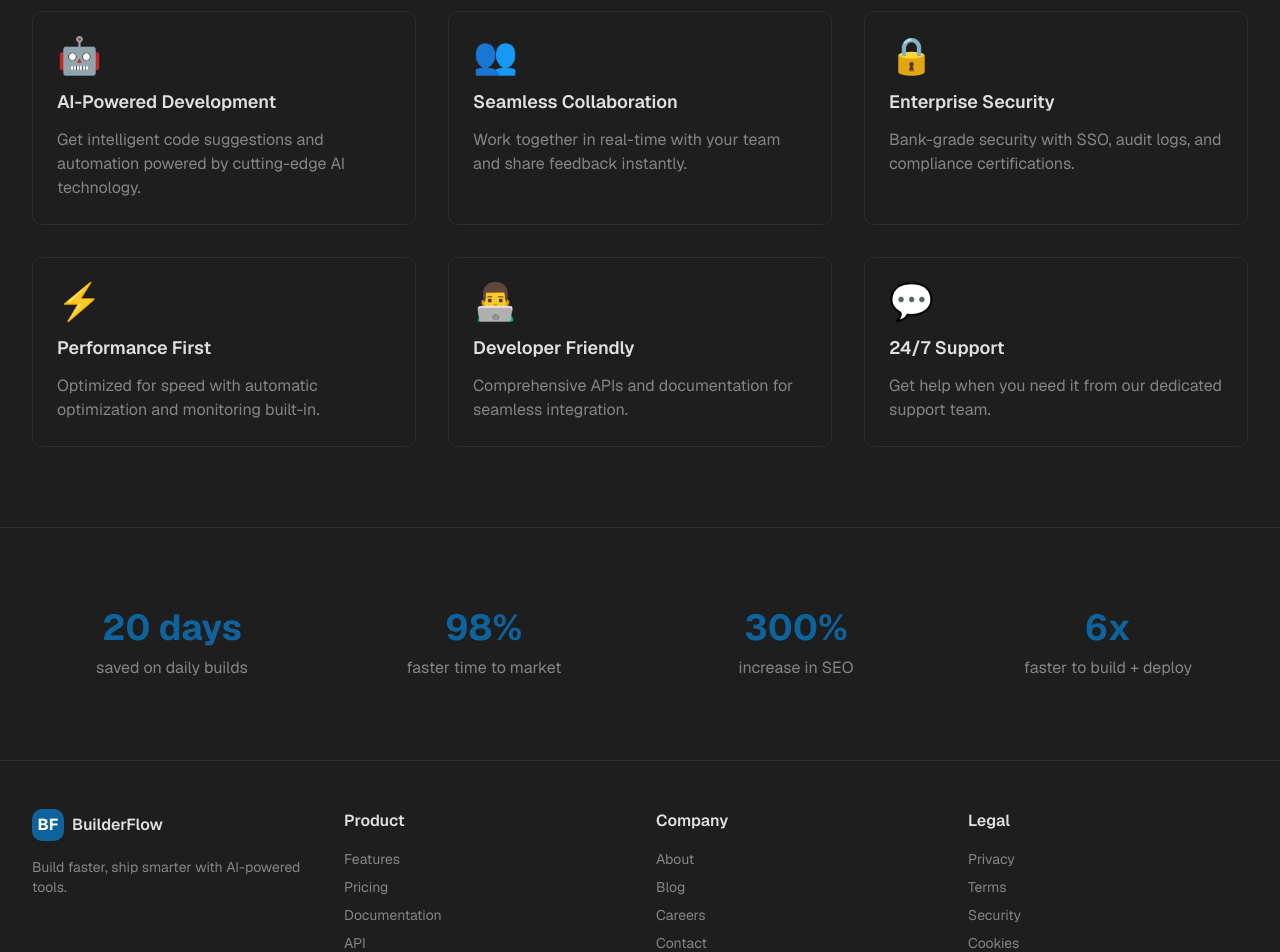
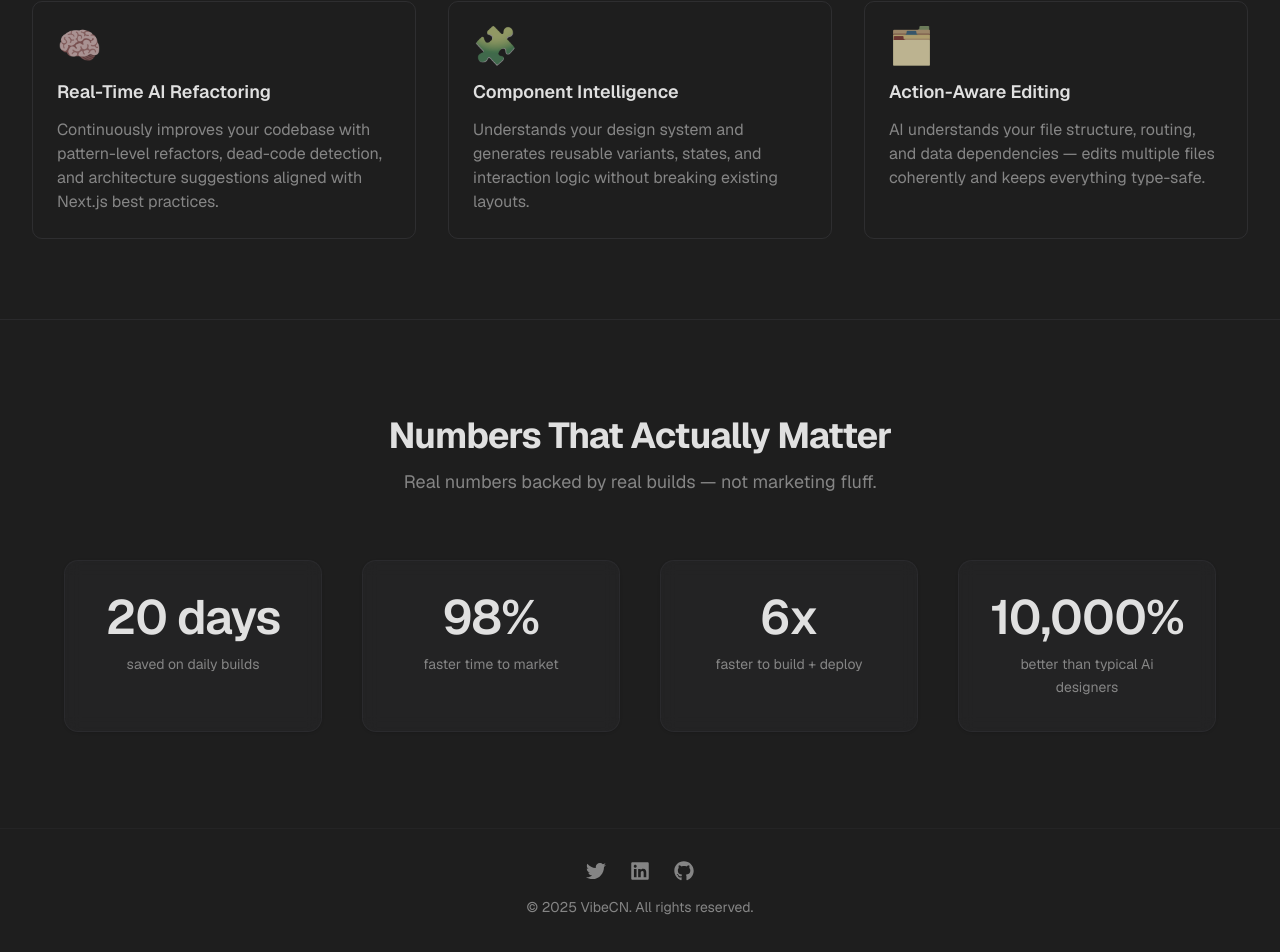
Before and after one commit to yohaboy/ShadCNai, a Next.js app: page / in a window 1280 px wide. Shown: the part 1018-1970 px from the top of the page. Built offline with nearby package versions, Linux system fonts and the light colour scheme.

Commit message:
hompe-page-update

```diff
--- a/components/Hero/Features.tsx
+++ b/components/Hero/Features.tsx
@@ -3,42 +3,49 @@
 export default function Features() {
   const features = [
     {
-      title: 'AI-Powered Development',
-      description: 'Get intelligent code suggestions and automation powered by cutting-edge AI technology.',
-      icon: '🤖',
+      title: "Autonomous UI Generation",
+      description:
+        "Describe a component and get production-ready shadcn UI, TypeScript, and Tailwind code — structurally clean, linted, and instantly usable.",
+      icon: "🎨",
     },
     {
-      title: 'Seamless Collaboration',
-      description: 'Work together in real-time with your team and share feedback instantly.',
-      icon: '👥',
+      title: "Not Your Average Purple AI UI",
+      description:
+        "No glowing gradients, no galaxy-brain marketing fluff. Just an AI that actually writes code instead of trying to hypnotize you with neon blobs.",
+      icon: "🤡",
     },
     {
-      title: 'Enterprise Security',
-      description: 'Bank-grade security with SSO, audit logs, and compliance certifications.',
-      icon: '🔒',
+      title: "Fairprice",
+      description:
+        "Transparent, usage-based compute with no hidden surcharges. Scale AI generation up or down without unpredictable billing or vendor traps.",
+      icon: "💰",
     },
     {
-      title: 'Performance First',
-      description: 'Optimized for speed with automatic optimization and monitoring built-in.',
-      icon: '⚡',
+      title: "Real-Time AI Refactoring",
+      description:
+        "Continuously improves your codebase with pattern-level refactors, dead-code detection, and architecture suggestions aligned with Next.js best practices.",
+      icon: "🧠",
     },
     {
-      title: 'Developer Friendly',
-      description: 'Comprehensive APIs and documentation for seamless integration.',
-      icon: '👨‍💻',
+      title: "Component Intelligence",
+      description:
+        "Understands your design system and generates reusable variants, states, and interaction logic without breaking existing layouts.",
+      icon: "🧩",
     },
     {
-      title: '24/7 Support',
-      description: 'Get help when you need it from our dedicated support team.',
-      icon: '💬',
-    },
-  ]
+      title: "Action-Aware Editing",
+      description:
+        "AI understands your file structure, routing, and data dependencies — edits multiple files coherently and keeps everything type-safe.",
+      icon: "🗂️",
+    }
+  ];
+
 
   return (
     <section className="py-20 px-4 sm:px-6 lg:px-8">
       <div className="max-w-7xl mx-auto">
         <div className="text-center space-y-4 mb-16">
-          <h2 className="text-3xl sm:text-4xl font-bold tracking-tight">Everything you need</h2>
+          <h2 className="text-3xl sm:text-4xl font-bold tracking-tight">Everything you need to vibe</h2>
           <p className="text-lg text-muted-foreground">Powerful features designed to help you build faster and better.</p>
         </div>
 
@@ -48,7 +55,7 @@ export default function Features() {
               key={index}
               className="group p-6 rounded-lg border border-border/50 hover:border-primary/50 hover:bg-primary/5 transition duration-300 space-y-3"
             >
-              <div className="text-4xl">{feature.icon}</div>
+              <div className="text-4xl inline-block filter grayscale-68 brightness-75 contrast-125">{feature.icon}</div>
               <h3 className="font-semibold text-lg">{feature.title}</h3>
               <p className="text-muted-foreground">{feature.description}</p>
             </div>
--- a/components/Hero/Footer.tsx
+++ b/components/Hero/Footer.tsx
@@ -1,58 +1,31 @@
 'use client'
 
+import { FaTwitter, FaLinkedin, FaGithub } from 'react-icons/fa'
 import Link from 'next/link'
 
 export default function Footer() {
+  const currentYear = new Date().getFullYear()
+
   return (
-    <footer className="border-t border-border/50 py-12 px-4 sm:px-6 lg:px-8">
-      <div className="max-w-7xl mx-auto">
-        <div className="grid md:grid-cols-4 gap-8 mb-8">
-          <div className="space-y-4">
-            <div className="flex items-center gap-2">
-              <div className="w-8 h-8 bg-primary rounded-lg flex items-center justify-center text-primary-foreground font-bold">
-                BF
-              </div>
-              <span className="font-semibold">BuilderFlow</span>
-            </div>
-            <p className="text-sm text-muted-foreground">Build faster, ship smarter with AI-powered tools.</p>
-          </div>
-
-          <div className="space-y-4">
-            <h4 className="font-semibold">Product</h4>
-            <ul className="space-y-2 text-sm text-muted-foreground">
-              <li><Link href="#" className="hover:text-foreground transition">Features</Link></li>
-              <li><Link href="/pricing" className="hover:text-foreground transition">Pricing</Link></li>
-              <li><Link href="#" className="hover:text-foreground transition">Documentation</Link></li>
-              <li><Link href="#" className="hover:text-foreground transition">API</Link></li>
-            </ul>
-          </div>
-
-          <div className="space-y-4">
-            <h4 className="font-semibold">Company</h4>
-            <ul className="space-y-2 text-sm text-muted-foreground">
-              <li><Link href="#" className="hover:text-foreground transition">About</Link></li>
-              <li><Link href="#" className="hover:text-foreground transition">Blog</Link></li>
-              <li><Link href="#" className="hover:text-foreground transition">Careers</Link></li>
-              <li><Link href="#" className="hover:text-foreground transition">Contact</Link></li>
-            </ul>
-          </div>
-
-          <div className="space-y-4">
-            <h4 className="font-semibold">Legal</h4>
-            <ul className="space-y-2 text-sm text-muted-foreground">
-              <li><Link href="#" className="hover:text-foreground transition">Privacy</Link></li>
-              <li><Link href="#" className="hover:text-foreground transition">Terms</Link></li>
-              <li><Link href="#" className="hover:text-foreground transition">Security</Link></li>
-              <li><Link href="#" className="hover:text-foreground transition">Cookies</Link></li>
-            </ul>
-          </div>
+    <footer className="border-t border-border/20 py-8 px-4 sm:px-6 lg:px-8">
+      <div className="max-w-7xl mx-auto flex flex-col items-center justify-center gap-4">
+        {/* Social links */}
+        <div className="flex gap-6 text-muted-foreground">
+          <Link href="https://twitter.com" target="_blank" className="hover:text-foreground transition">
+            <FaTwitter size={20} />
+          </Link>
+          <Link href="https://linkedin.com" target="_blank" className="hover:text-foreground transition">
+            <FaLinkedin size={20} />
+          </Link>
+          <Link href="https://github.com" target="_blank" className="hover:text-foreground transition">
+            <FaGithub size={20} />
+          </Link>
         </div>
 
-        <div className="pt-8 border-t border-border/50">
-          <p className="text-sm text-muted-foreground text-center">
-            &copy; 2025 BuilderFlow. All rights reserved.
-          </p>
-        </div>
+        {/* Copyright */}
+        <p className="text-sm text-muted-foreground text-center">
+          &copy; {currentYear} VibeCN. All rights reserved.
+        </p>
       </div>
     </footer>
   )
--- a/components/Hero/Home.tsx
+++ b/components/Hero/Home.tsx
@@ -5,18 +5,14 @@ import { Button } from '@/components/ui/button'
 
 export default function Hero() {
   return (
-    <section className="relative min-h-[calc(100vh-64px)] flex items-center justify-center px-4 sm:px-6 lg:px-8 py-20 overflow-hidden">
-      {/* Background decoration */}
-      <div className="absolute top-20 right-0 w-96 h-96 bg-primary/20 rounded-full blur-3xl -z-10"></div>
-      <div className="absolute bottom-0 left-0 w-96 h-96 bg-accent/10 rounded-full blur-3xl -z-10"></div>
-
+    <section className="relative min-h-[calc(65vh-64px)] flex items-center justify-center px-4 sm:px-6 lg:px-8 overflow-hidden">
       <div className="max-w-3xl mx-auto text-center space-y-8">
         <div className="inline-block px-4 py-2 bg-primary/10 border border-primary/20 rounded-full">
-          <span className="text-sm font-medium text-primary"> Vibe the right way</span>
+          <span className="text-md font-extrabold text-primary"> Vibe the right way</span>
         </div>
 
-        <h1 className="text-4xl sm:text-6xl font-bold tracking-tight text-balance">
-          The Platform to Build the Web
+        <h1 className="text-4xl sm:text-6xl font-semibold tracking-tight text-balance">
+          Your #1 tool to vibecode the shadcn way
         </h1>
 
         <p className="text-lg text-muted-foreground max-w-2xl mx-auto text-balance leading-relaxed">
--- a/components/Hero/Stats.tsx
+++ b/components/Hero/Stats.tsx
@@ -1,21 +1,42 @@
 'use client'
+
+import { cn } from "@/lib/utils"
 
 export default function Stats() {
   const stats = [
     { label: '20 days', description: 'saved on daily builds' },
     { label: '98%', description: 'faster time to market' },
-    { label: '300%', description: 'increase in SEO' },
     { label: '6x', description: 'faster to build + deploy' },
+    { label: '10,000%', description: 'better than typical Ai designers' },
   ]
 
   return (
-    <section className="py-20 px-4 sm:px-6 lg:px-8 border-t border-border/50">
-      <div className="max-w-7xl mx-auto">
-        <div className="grid md:grid-cols-2 lg:grid-cols-4 gap-8">
+    <section className="py-24 px-4 sm:px-6 lg:px-8 border-t border-border/40 bg-background">
+      <div className="max-w-6xl mx-auto space-y-16">
+        <header className="text-center max-w-xl mx-auto space-y-3">
+          <h2 className="text-3xl md:text-4xl font-bold tracking-tight text-foreground">
+            Numbers That Actually Matter
+          </h2>
+          <p className="text-muted-foreground text-base md:text-lg">
+            Real numbers backed by real builds — not marketing fluff.
+          </p>
+        </header>
+
+        <div className="grid grid-cols-1 sm:grid-cols-2 lg:grid-cols-4 gap-10">
           {stats.map((stat, index) => (
-            <div key={index} className="space-y-2 text-center">
-              <div className="text-3xl sm:text-4xl font-bold text-primary">{stat.label}</div>
-              <p className="text-muted-foreground">{stat.description}</p>
+            <div
+              key={index}
+              className={cn(
+                "flex flex-col items-center text-center p-8 rounded-xl border border-border/30",
+                "bg-card/80 backdrop-blur-sm shadow-sm hover:shadow-lg transition-all duration-300"
+              )}
+            >
+              <div className="text-5xl font-semibold tracking-tight text-foreground">
+                {stat.label}
+              </div>
+              <p className="text-sm text-muted-foreground mt-3 leading-relaxed">
+                {stat.description}
+              </p>
             </div>
           ))}
         </div>
--- a/package.json
+++ b/package.json
@@ -58,6 +58,7 @@
     "react-day-picker": "9.8.0",
     "react-dom": "19.2.0",
     "react-hook-form": "^7.60.0",
+    "react-icons": "^5.5.0",
     "react-resizable-panels": "^2.1.7",
     "recharts": "2.15.4",
     "shiki": "^3.15.0",
```
Also changed, not shown: 1 other file (tests, documents, lock files or other folders).
